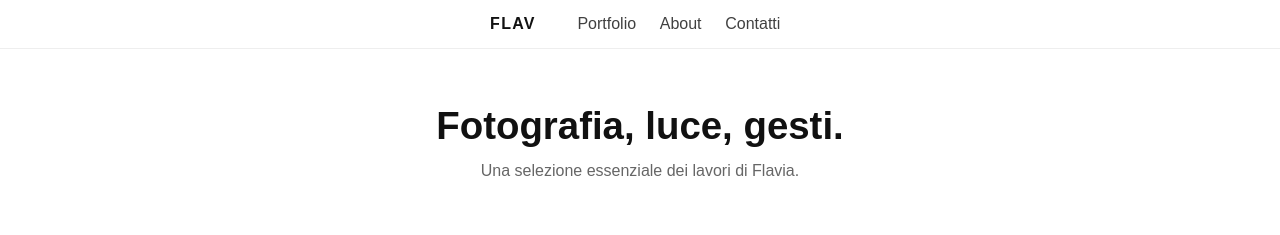
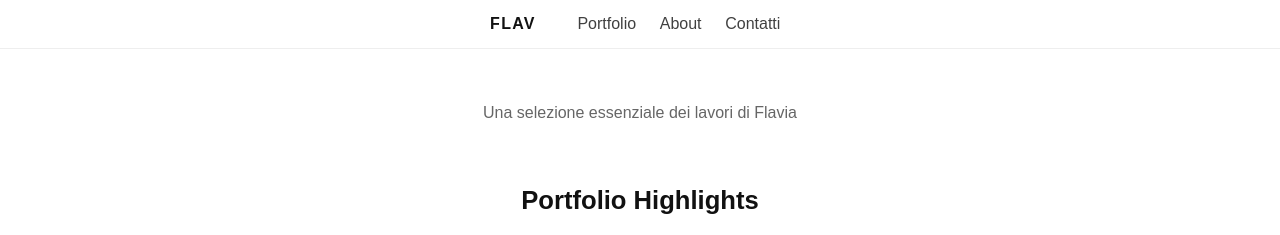
Before and after one commit to flavph/Portfolio, a plain HTML site: page index.html in a window 1280 px wide. Shown: the top 235 px of the page. Drawn offline with Linux system fonts and the light colour scheme.

Commit message:
Update index.html

```diff
--- a/index.html
+++ b/index.html
@@ -3,7 +3,7 @@
 <head>
   <meta charset="utf-8">
   <meta name="viewport" content="width=device-width, initial-scale=1">
-  <title>Flav — Photography</title>
+  <title>Flavia Dell'Erba — Photography</title>
   <meta name="description" content="Portfolio fotografico di Flav: selezioni, progetti e contatti.">
   <link rel="stylesheet" href="style.css">
 </head>
@@ -21,8 +21,8 @@
 
   <main>
     <section class="hero container">
-      <h1>Fotografia, luce, gesti.</h1>
-      <p class="subtitle">Una selezione essenziale dei lavori di Flavia.</p>
+      <h1> </h1>
+      <p class="subtitle">Una selezione essenziale dei lavori di Flavia</p>
     </section>
 
     <section id="portfolio" class="container">
```
